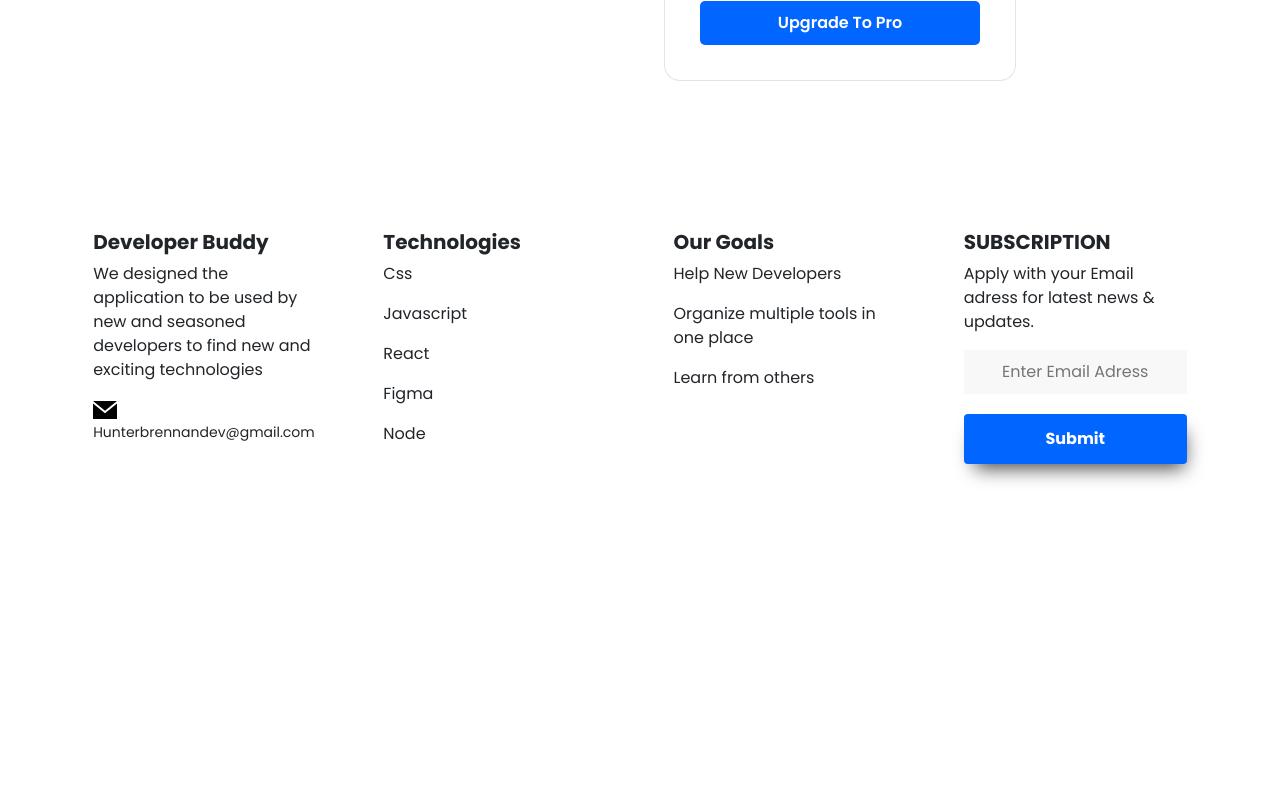
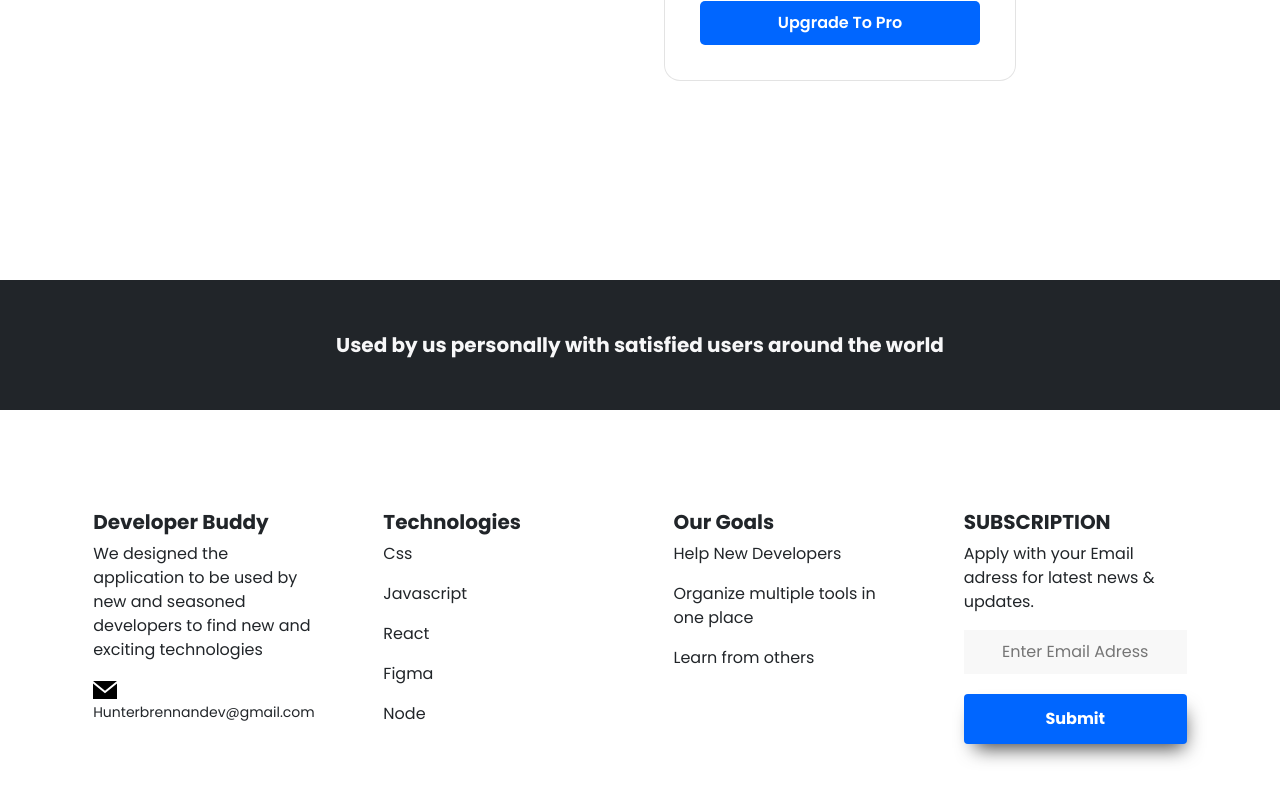
Before and after one commit to HunterBrennan1/CodeNexus, a React (Create React App) app in the folder grand-library/: page /pro in a window 1280 px wide. Shown: the part 1345-2145 px from the top of the page. Before the commit the page ends 1879 px from the top, so only its background shows below. Built offline with nearby package versions, Linux system fonts and the light colour scheme.

Commit message:
added build folder

```diff
--- a/grand-library/src/App.css
+++ b/grand-library/src/App.css
@@ -765,7 +765,7 @@ margin-left:10px;
   }
 
   .pro_pro_container{
-    margin-bottom: 50px;
+    margin-bottom: 30px;
   }
 }
 
--- a/grand-library/src/components/prosection.js
+++ b/grand-library/src/components/prosection.js
@@ -1,4 +1,5 @@
 import Footer from './footer';
+import Bar from './barDivider';
 
 export const Prosection = () => {
   return (
@@ -66,6 +67,7 @@ export const Prosection = () => {
           </div>
         </div>
       </div>
+      <Bar />
       <Footer />
     </section>
   )
```
